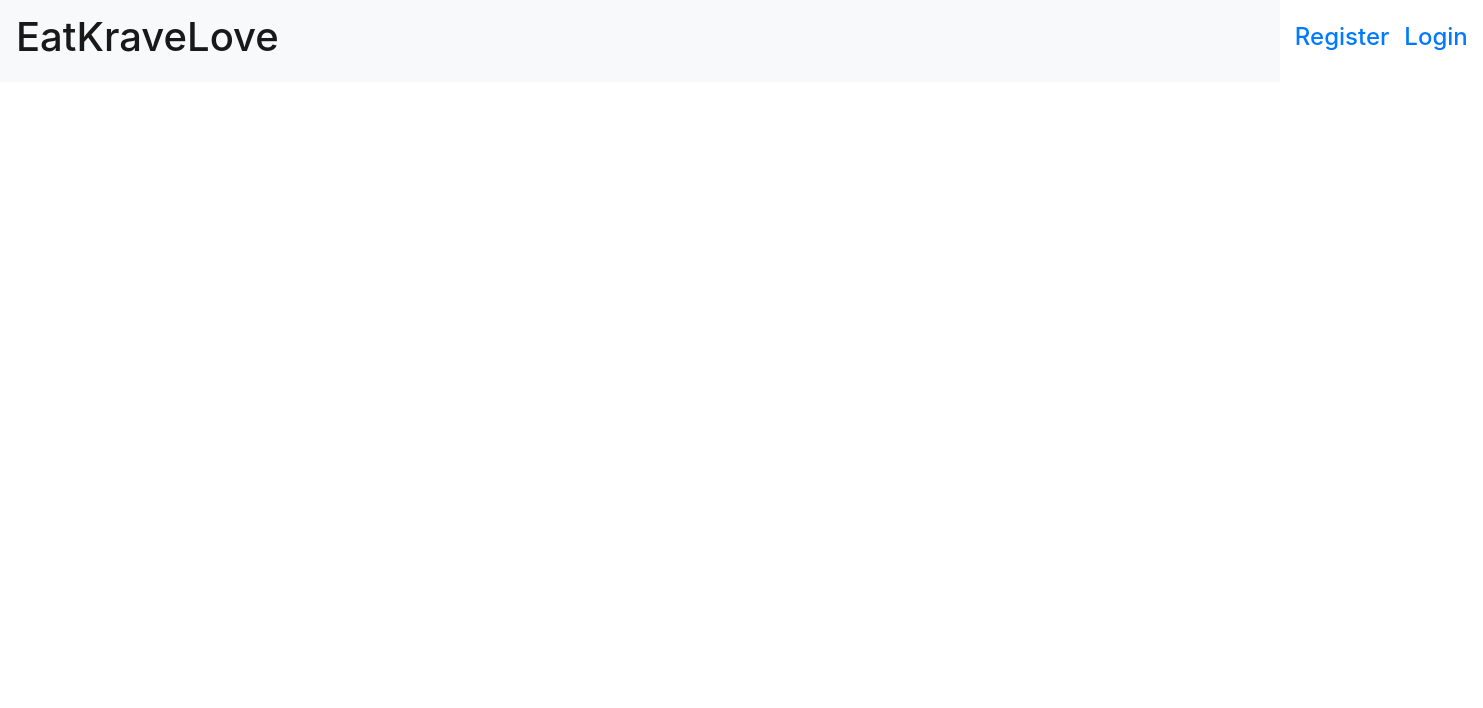
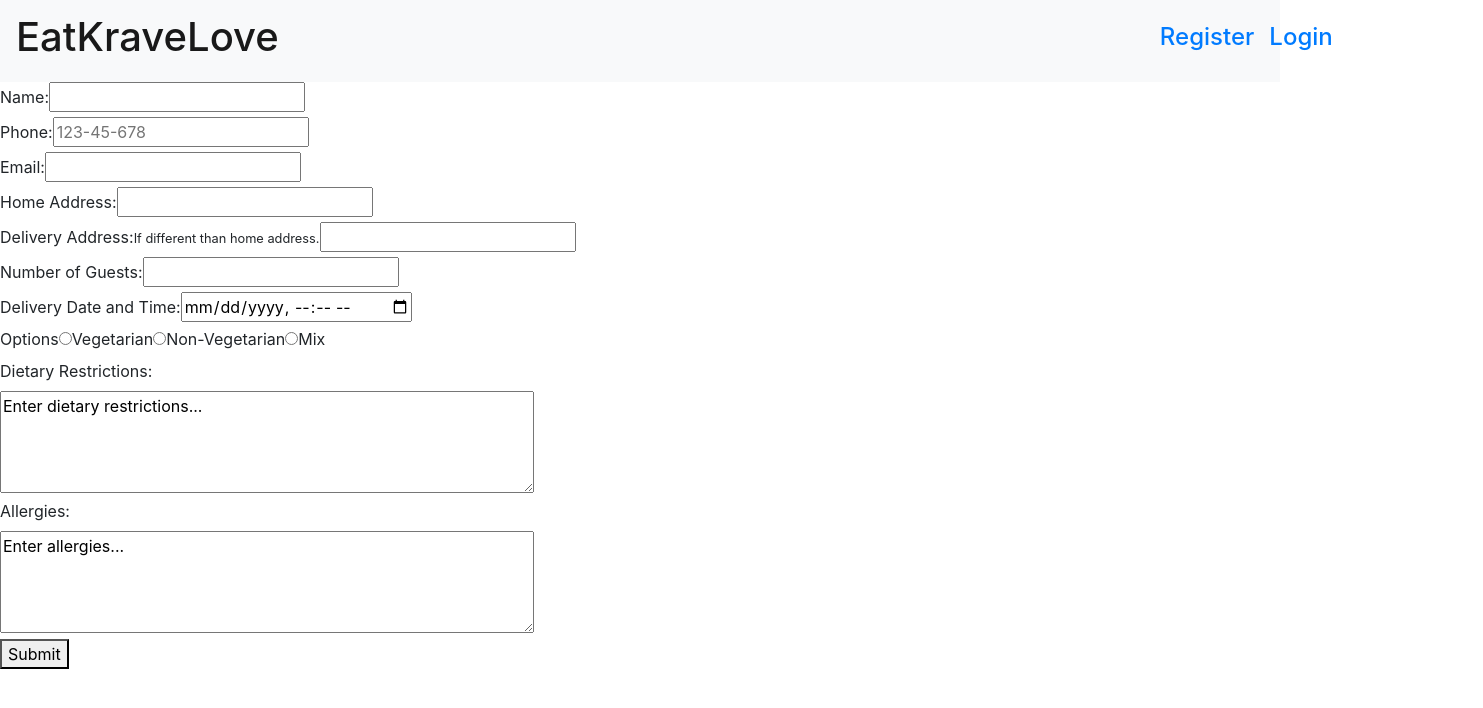
Before and after one commit to michaelpaulcuccia/eatkravelove, a React (Create React App) app in the folder client/: page /orderform in a window 1280 px wide. Shown: the top 708 px of the page, 1483 px wide, since content can reach past the window. Built offline with nearby package versions, Linux system fonts and the light colour scheme.

Commit message:
basic order form

```diff
--- a/client/src/App.js
+++ b/client/src/App.js
@@ -6,6 +6,7 @@ import Landing from './components/layout/Landing';
 import Register from './components/Register';
 import Login from './components/Login';
 import Logout from './components/Logout';
+import OrderForm from './components/order/OrderForm';
 
 
 const App = () => {
@@ -40,6 +41,7 @@ const App = () => {
             <Route exact path='/register' component={Register} />
             <Route exact path='/login' component={Login} />
             <Route exact path='/logout' component={Logout} />
+            <Route exact path='/orderform' component={OrderForm} />
           </Switch>
         </Fragment>
       </UserContext.Provider>
--- a/client/src/components/Login.js
+++ b/client/src/components/Login.js
@@ -11,7 +11,6 @@ const Login = () => {
     const history = useHistory();
 
     const onSubmit = async data => {
-        console.log(data)
 
         try {
 
@@ -37,7 +36,7 @@ const Login = () => {
             history.push('/');
 
         } catch (err) {
-            console.log(err.response.data)
+            console.log(err.response.data);
         }
     }
 
@@ -47,7 +46,7 @@ const Login = () => {
                 <label htmlFor='email'>Email:</label>
                 <input name='email' type='email' pattern="[a-z0-9._%+-]+@[a-z0-9.-]+\.[a-z]{2,}$" required ref={register}></input>
                 <label htmlFor='password'>Pasword:</label>
-                <input name='password' type='text' required ref={register}></input>
+                <input name='password' type='password' required ref={register}></input>
                 <button type='submit'>Submit</button>
             </form>
         </div>
--- a/client/src/components/Register.js
+++ b/client/src/components/Register.js
@@ -51,7 +51,7 @@ const Register = () => {
                 <label htmlFor='email'>Email:</label>
                 <input name='email' type='email' pattern="[a-z0-9._%+-]+@[a-z0-9.-]+\.[a-z]{2,}$" required ref={register}></input>
                 <label htmlFor='password'>Pasword:</label>
-                <input name='password' type='text' required ref={register}></input>
+                <input name='password' type='password' required ref={register}></input>
                 <button type='submit'>Submit</button>
             </form>
         </div>
--- a/client/src/components/layout/Navie.js
+++ b/client/src/components/layout/Navie.js
@@ -1,4 +1,4 @@
-import React from 'react';
+import React, { Fragment } from 'react';
 import { Link } from 'react-router-dom';
 import { Navbar, Nav } from "react-bootstrap";
 import 'bootstrap/dist/css/bootstrap.min.css';
@@ -10,11 +10,14 @@ export const Navie = props => {
             <Navbar.Brand href="/"><h1>EatKraveLove</h1></Navbar.Brand>
             <Navbar.Toggle aria-controls="basic-navbar-nav" />
             <Navbar.Collapse id="basic-navbar-nav">
-                <Nav style={{ marginLeft: '1000px' }}>
+                <Nav style={{ marginLeft: '865px' }}>
                     <Link style={{ marginRight: '15px' }} to='/register'><h4>Register</h4></Link>
                     <Link style={{ marginRight: '15px' }} to='/login'><h4>Login</h4></Link>
                     {props.showLogOut &&
-                        <Link to='/logout'><h4>Logout</h4></Link>
+                        <Fragment>
+                            <Link style={{ marginRight: '15px' }} to='/logout'><h4>Logout</h4></Link>
+                            <Link to='/orderform'><h4>Order</h4></Link>
+                        </Fragment>
                     }
                 </Nav>
             </Navbar.Collapse>
--- /dev/null
+++ b/client/src/components/order/OrderForm.js
@@ -0,0 +1,88 @@
+import React from 'react';
+import { useForm } from "react-hook-form";
+
+const OrderForm = () => {
+
+    const { register, handleSubmit, reset } = useForm();
+
+    const onSubmit = async data => {
+        console.log(data);
+
+        //clear form
+        reset();
+    }
+
+    return (
+        <div>
+
+            <form onSubmit={handleSubmit(onSubmit)}>
+
+                <div>
+                    <label htmlFor='name'>Name:</label>
+                    <input name='name' type='text' required ref={register}></input>
+                </div>
+
+                <div>
+                    <label htmlFor='phone'>Phone:</label>
+                    <input name='phone' type='tel' placeholder="123-45-678" pattern="[0-9]{3}-[0-9]{2}-[0-9]{3}" required ref={register}></input>
+                </div>
+
+                <div>
+                    <label htmlFor='email'>Email:</label>
+                    <input name='email' type='email' pattern="[a-z0-9._%+-]+@[a-z0-9.-]+\.[a-z]{2,}$" required ref={register}></input>
+                </div>
+
+                <div>
+                    <label htmlFor='address'>Home Address:</label>
+                    <input name='address' type='text' required ref={register}></input>
+                </div>
+
+                <div>
+                    <label htmlFor='name'>Delivery Address:</label>
+                    <small>If different than home address.</small>
+                    <input name='deliveryaddress' type='text' ref={register}></input>
+                </div>
+
+                <div>
+                    <label htmlFor='name'>Number of Guests:</label>
+                    <input name='numberofguests' type='number' required ref={register}></input>
+                </div>
+
+                <div>
+                    <label htmlFor='name'>Delivery Date and Time:</label>
+                    <input name='deliverydateandtime' type='datetime-local' required ref={register}></input>
+                </div>
+
+                <div>
+                    <label>Options</label>
+                    <input type="radio" name="veg" value="veg"></input>
+                    <label htmlFor="veg">Vegetarian</label>
+                    <input type="radio" name="nonveg" value="nonveg"></input>
+                    <label htmlFor="nonveg">Non-Vegetarian</label>
+                    <input type="radio" name="mix" value="mix"></input>
+                    <label htmlFor="mix">Mix</label>
+                </div>
+
+                <div>
+                    <label htmlFor='dietaryrestrictions'>Dietary Restrictions:</label>
+                    <br></br>
+                    <textarea name='dietaryrestrictions' defaultValue='Enter dietary restrictions...' rows="4" cols="50" maxLength="300" ref={register}></textarea>
+                </div>
+
+                <div>
+                    <label htmlFor='allergies'>Allergies:</label>
+                    <br></br>
+                    <textarea name='allergies' defaultValue='Enter allergies...' rows="4" cols="50" maxLength="300" ref={register}></textarea>
+                </div>
+
+                <div>
+                    <button type='submit'>Submit</button>
+                </div>
+
+            </form>
+
+        </div>
+    )
+}
+
+export default OrderForm
```
